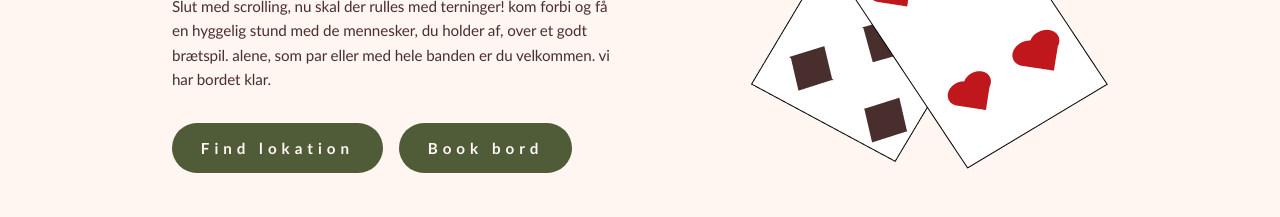
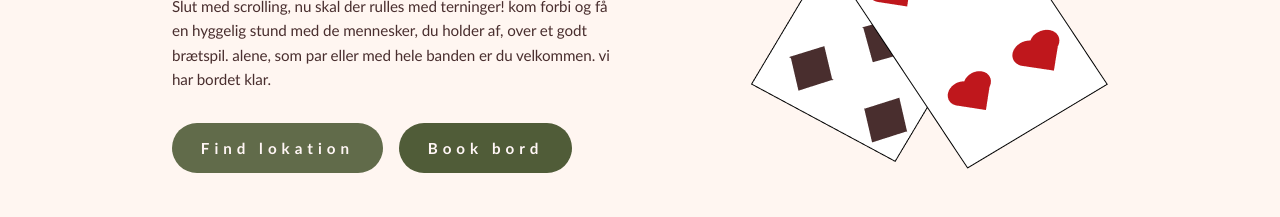
Before and after one commit to Yulia-03/spilcafe-projekt, a plain HTML site: page index.html in a window 1280 px wide. In both pictures the pointer is over the link "Find lokation". Shown: the part 357-574 px from the top of the page. Drawn offline with Linux system fonts and the light colour scheme; no server answers.

Commit message:
tilføjelse af hero button hover i css
css: .hero-btn:hover {
opacity: 0.9;
}

```diff
--- a/app.css
+++ b/app.css
@@ -663,3 +663,7 @@ dialog#game-dialog::backdrop {
   font-size: 0.95rem;
   transition: opacity 0.2s;
 }
+
+.hero-btn:hover {
+  opacity: 0.9;
+}
```
